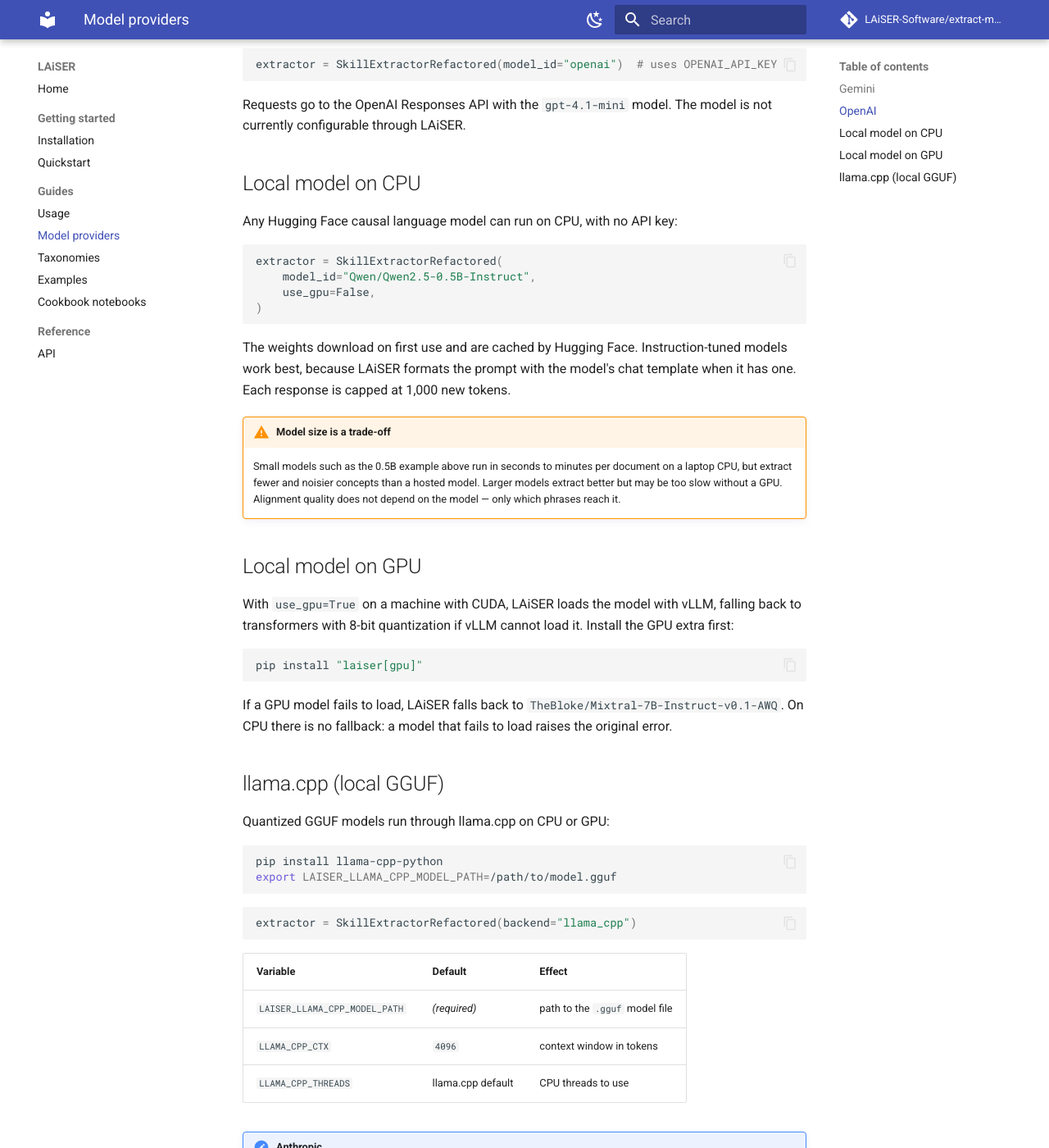
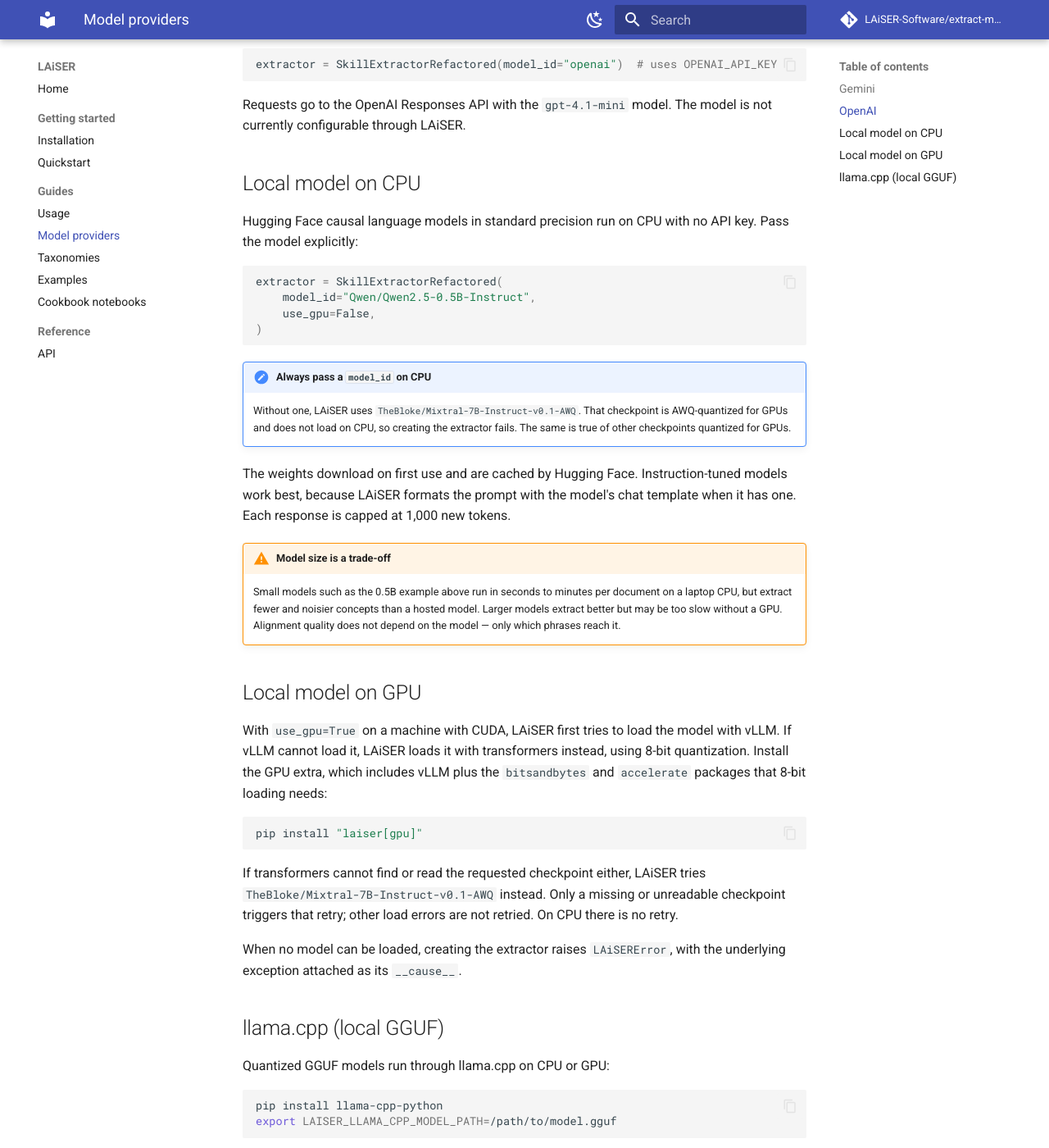
Before and after one commit to LAiSER-Software/extract-module, an MkDocs documentation site: the page built from docs/providers.md, in a window 1280 px wide and 1400 px high, scrolled down 1194 px. Shown: the whole window at 82% size. Built offline with MkDocs 1.6.1 and Material for MkDocs 9.7.7, drawn with Linux system fonts in a browser that asks for light colours; comment, search, counter and statistics services are not loaded.

Commit message:
fix(gpu): install 8-bit dependencies with laiser[gpu]; correct provider docs
Addresses Copilot's review of #443.

- The gpu extra installed only vllm. When vLLM cannot load a model, LAiSER loads it with transformers using BitsAndBytesConfig(load_in_8bit=True) and device_map="auto", and transformers raises ImportError without bitsandbytes and accelerate, so the documented fallback could never run from a documented install. Both are added, with the minimum versions transformers itself checks for (bitsandbytes 0.43.1, accelerate 0.26.0).

- providers.md said a GPU model that fails to load falls back to Mixtral, and that CPU load failures raise the original error. The loader only retries when the checkpoint is missing or unreadable (RepositoryNotFoundError, EntryNotFoundError, OSError), and since bc965b9 construction raises LAiSERError with the original exception as __cause__. The page now says both.

- providers.md said any Hugging Face causal model runs on CPU. Without a model_id the default is TheBloke/Mixtral-7B-Instruct-v0.1-AWQ, which is GPU-only, so the page now says to always pass a model_id on CPU. The default itself is unchanged to avoid altering behaviour for existing callers.

Co-Authored-By: Claude Opus 5 <noreply@anthropic.com>

````diff
--- a/docs/providers.md
+++ b/docs/providers.md
@@ -44,7 +44,7 @@ configurable through LAiSER.
 
 ## Local model on CPU
 
-Any Hugging Face causal language model can run on CPU, with no API key:
+Hugging Face causal language models in standard precision run on CPU with no API key. Pass the model explicitly:
 
 ```python
 extractor = SkillExtractorRefactored(
@@ -52,6 +52,11 @@ extractor = SkillExtractorRefactored(
     use_gpu=False,
 )
 ```
+
+!!! note "Always pass a `model_id` on CPU"
+    Without one, LAiSER uses `TheBloke/Mixtral-7B-Instruct-v0.1-AWQ`. That checkpoint is AWQ-quantized for
+    GPUs and does not load on CPU, so creating the extractor fails. The same is true of other checkpoints
+    quantized for GPUs.
 
 The weights download on first use and are cached by Hugging Face. Instruction-tuned models work best,
 because LAiSER formats the prompt with the model's chat template when it has one. Each response is capped at
@@ -64,15 +69,20 @@ because LAiSER formats the prompt with the model's chat template when it has one
 
 ## Local model on GPU
 
-With `use_gpu=True` on a machine with CUDA, LAiSER loads the model with vLLM, falling back to transformers
-with 8-bit quantization if vLLM cannot load it. Install the GPU extra first:
+With `use_gpu=True` on a machine with CUDA, LAiSER first tries to load the model with vLLM. If vLLM cannot
+load it, LAiSER loads it with transformers instead, using 8-bit quantization. Install the GPU extra, which
+includes vLLM plus the `bitsandbytes` and `accelerate` packages that 8-bit loading needs:
 
 ```bash
 pip install "laiser[gpu]"
 ```
 
-If a GPU model fails to load, LAiSER falls back to `TheBloke/Mixtral-7B-Instruct-v0.1-AWQ`. On CPU there is
-no fallback: a model that fails to load raises the original error.
+If transformers cannot find or read the requested checkpoint either, LAiSER tries
+`TheBloke/Mixtral-7B-Instruct-v0.1-AWQ` instead. Only a missing or unreadable checkpoint triggers that
+retry; other load errors are not retried. On CPU there is no retry.
+
+When no model can be loaded, creating the extractor raises `LAiSERError`, with the underlying exception
+attached as its `__cause__`.
 
 ## llama.cpp (local GGUF)
 
--- a/pyproject.toml
+++ b/pyproject.toml
@@ -42,6 +42,10 @@ dependencies = [
 [project.optional-dependencies]
 gpu = [
     "vllm>=0.2.0",
+    # When vLLM cannot load a model, LAiSER loads it with transformers in 8-bit,
+    # which needs both of these (minimums are the ones transformers checks for).
+    "bitsandbytes>=0.43.1",
+    "accelerate>=0.26.0",
 ]
 dev = [
     "pytest>=6.0",
````
Also changed, not shown: docs/installation.md (+2 -1 lines).
